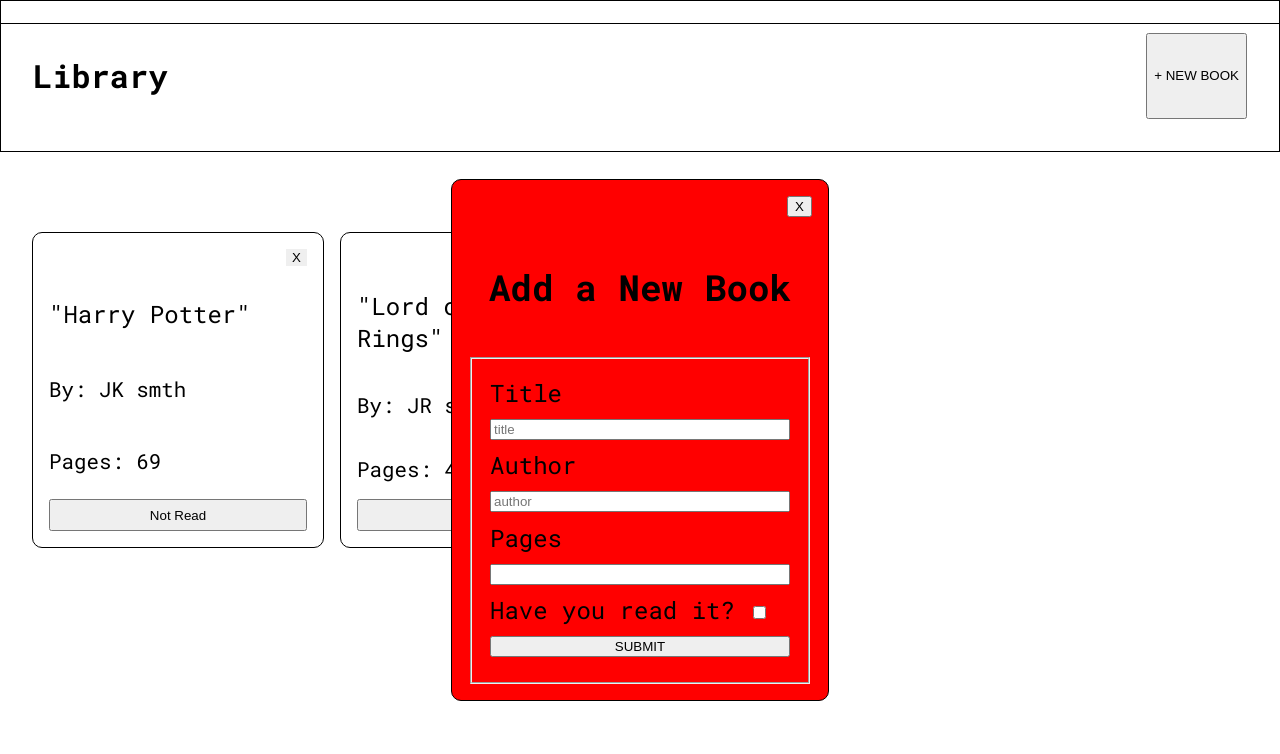
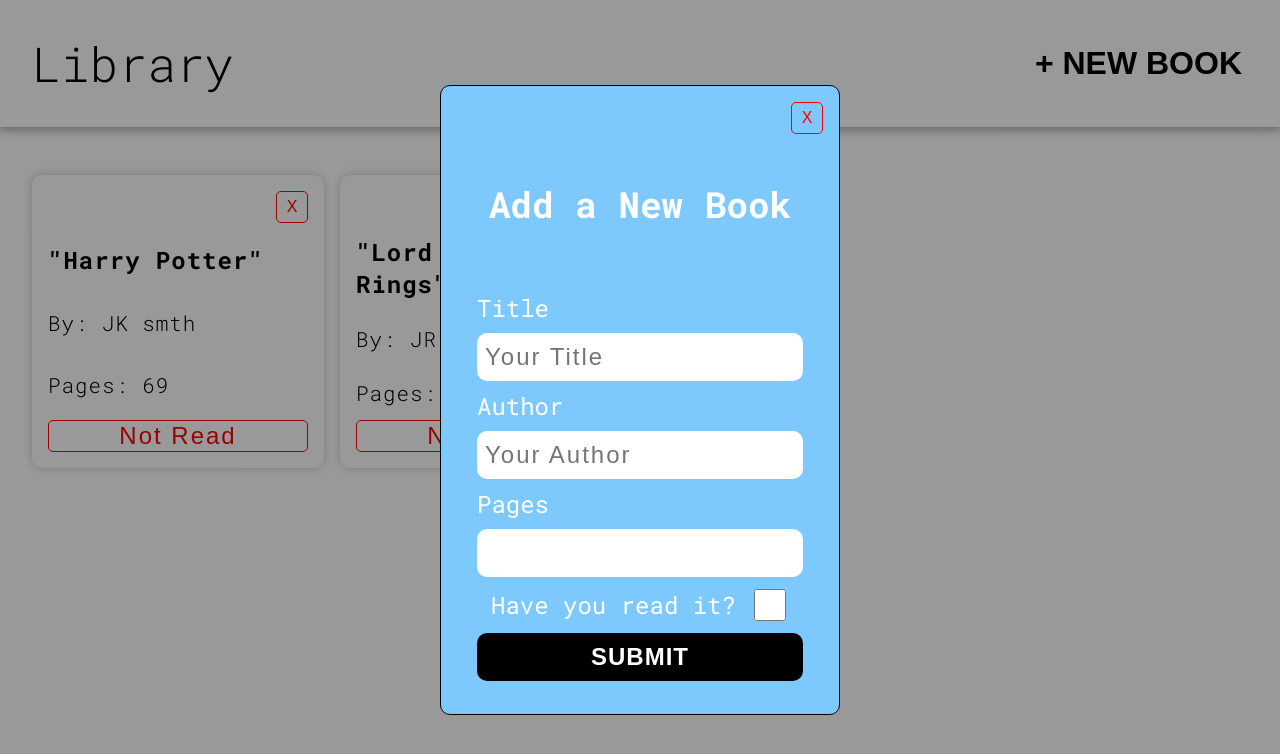
Before and after one commit to rzho17/Library, a website: page index.html in a window 1280 px wide. Both pictures are taken after a click on the button "+ NEW BOOK". Drawn offline with Linux system fonts and the light colour scheme.

Commit message:
Add styles to form

```diff
--- a/app.js
+++ b/app.js
@@ -2,9 +2,7 @@ const card = document.querySelector(".card");
 const newBook = document.querySelector("#new");
 const form = document.querySelector("#form");
 const close = document.querySelector("#close");
-const submit = document.querySelector("#submit");
 const formContainer = document.querySelector(".formContainer");
-const modal = document.querySelector(".modal");
 let n = 0;
 
 const harryPotter = {
@@ -54,8 +52,12 @@ function addToLibrary(arr) {
 
     if (values[3] === "on" || values[3] == "read") {
       readBtn.textContent = "Read";
+      readBtn.style.color = "green";
+      readBtn.style.borderColor = "green";
     } else {
       readBtn.textContent = "Not Read";
+      readBtn.style.color = "red";
+      readBtn.style.borderColor = "red";
     }
 
     infoCard.append(readBtn);
@@ -81,9 +83,13 @@ card.addEventListener("click", (e) => {
     ) {
       e.target.textContent = "Not Read";
       myLibrary[e.target.dataset.attribute].read = "not read";
+      e.target.style.color = "red";
+      e.target.style.borderColor = "red";
     } else {
       e.target.textContent = "Read";
       myLibrary[e.target.dataset.attribute].read = "read";
+      e.target.style.color = "green";
+      e.target.style.borderColor = "green";
     }
   }
 });
@@ -95,13 +101,6 @@ close.addEventListener("click", (e) => {
 newBook.addEventListener("click", () => {
   formContainer.style.display = " flex";
 });
-
-// document.addEventListener("click", (e) => {
-//   if (!e.target.contains(formContainer)) {
-//     formContainer.style.display = "none";
-//     alert("hi");
-//   }
-// });
 
 formContainer.addEventListener("click", (e) => {
   if (e.target.className === "formContainer") {
--- a/index.html
+++ b/index.html
@@ -19,9 +19,8 @@
       <button id="new">+ NEW BOOK</button>
     </header>
 
+    <div class="formContainer">
       <div class="modal">
-      <div class="formContainer">
-        <div class="test">
         <button id="close">X</button>
         <h2>Add a New Book</h2>
         <form action="" id="form">
@@ -31,7 +30,7 @@
               type="text"
               id="title"
               name="title"
-                placeholder="title"
+              placeholder="Your Title"
               required
             />
             <label for="author">Author</label>
@@ -39,7 +38,7 @@
               type="text"
               id="author"
               name="author"
-                placeholder="author"
+              placeholder="Your Author"
               required
             />
             <label for="pages">Pages</label>
@@ -60,7 +59,6 @@
         </form>
       </div>
     </div>
-    </div>
 
     <main class="card"></main>
 
--- a/styles.css
+++ b/styles.css
@@ -1,3 +1,9 @@
+:root {
+  --close: red;
+  --light: white;
+  --dark: black;
+}
+
 body {
   min-width: 100vw;
   min-height: 100vh;
@@ -7,27 +13,57 @@ body {
   font-family: "Roboto Mono", monospace, sans-serif;
 }
 
+/* Header section */
+
+h1 {
+  font-size: 3rem;
+  font-weight: 300;
+  margin: 0;
+}
+
+#new {
+  font-size: 2rem;
+  font-weight: 700;
+
+  background-color: transparent;
+  border: none;
+}
+
+#new:hover,
+.remove:hover,
+.readStatus:hover,
+#close:hover,
+#read:hover,
+#submit:hover {
+  cursor: pointer;
+}
+
 .header {
   display: flex;
   justify-content: space-between;
 
   padding: 2rem;
 
-  margin-bottom: 3rem;
+  /* margin-bottom: 3rem; */
 
-  border: 1px solid;
   position: sticky;
   top: 0;
 
-  background-color: white;
+  box-shadow: 0px 1px 10px 1px rgba(0, 0, 0, 0.4);
+
+  background-color: var(--light);
 }
+
+/* Main Content */
 
 .card {
   display: grid;
   grid-template-columns: repeat(4, 1fr);
   gap: 1rem;
 
-  padding: 2rem;
+  padding: 3rem 2rem;
+
+  /* background-color: red; */
 }
 
 .bookContent {
@@ -47,12 +83,34 @@ body {
   padding: 1rem;
 
   font-size: 1.3rem;
+  letter-spacing: 1px;
+
+  background-color: var(--light);
+  box-shadow: 0px 0px 10px rgb(0, 0, 0, 0.2);
+  border: none;
 }
 
-.remove {
+.remove,
+.readStatus,
+#close {
   align-self: flex-end;
 
-  border: none;
+  font-size: 1rem;
+  font-weight: 200;
+  width: 2rem;
+  height: 2rem;
+
+  color: var(--close);
+  background-color: transparent;
+  border: 1px solid var(--close);
+  border-radius: 5px;
+}
+
+.remove:hover,
+#close:hover {
+  background-color: var(--close);
+  border: var(--light);
+  color: var(--light);
 }
 
 .readStatus {
@@ -60,14 +118,24 @@ body {
 
   width: 100%;
   height: 2rem;
+
+  font-size: 1.5rem;
+  letter-spacing: 2px;
+}
+.readStatus:hover {
+  color: var(--light) !important;
+  background-color: rgb(18, 30, 22);
+  opacity: 20%;
 }
 
 .bookContent p {
-  margin-bottom: 1rem;
+  font-weight: 300;
+  margin: 0.8rem 0;
 }
 
 .bookContent p:nth-child(2)::before,
 .bookContent p:nth-child(2) {
+  font-weight: 700;
   content: '"';
   font-size: 1.5rem;
 }
@@ -82,6 +150,8 @@ body {
 .bookContent p:last-of-type::before {
   content: "Pages: ";
 }
+
+/* Form section */
 
 .formContainer {
   margin: 0 auto;
@@ -98,23 +168,20 @@ body {
   padding: 1rem;
   gap: 1rem;
 
-  border: 1px solid;
+  /* border: 1px solid; */
   border-radius: 10px;
 
   font-size: 1.5rem;
 
   position: fixed;
 
-  top: 55%;
+  top: 50%;
   left: 50%;
   transform: translate(-50%, -50%);
-  background-color: rgba(246, 144, 144, 0);
+  background-color: rgb(0, 0, 0, 0.4);
 }
-/* form {
-  height: 250px;
-} */
 
-.test {
+.modal {
   display: flex;
   flex-direction: column;
   align-items: center;
@@ -122,18 +189,69 @@ body {
   padding: 1rem;
   gap: 1rem;
 
-  background-color: red;
+  background-color: rgb(125, 200, 253);
   border: 1px solid;
   border-radius: 10px;
 }
+
 fieldset {
   display: flex;
   flex-direction: column;
   justify-content: space-evenly;
   width: 300px;
-  height: 300px;
+  height: 400px;
+
+  border: none;
+}
+
+h2 {
+  color: var(--light);
+}
+
+label {
+  color: var(--light);
+  margin: 0.5rem 0;
+}
+
+fieldset input {
+  font-size: 1.5rem;
+  letter-spacing: 2px;
+  height: 2rem;
+
+  padding: 0.5rem;
+
+  border-radius: 10px;
+
+  color: var(--dark);
+  background-color: var(--light);
+
+  border: none;
 }
 
 #close {
   align-self: flex-end;
 }
+
+label:last-of-type {
+  display: flex;
+  justify-content: space-evenly;
+  align-items: center;
+}
+
+#read {
+  width: 2rem;
+  accent-color: var(--dark);
+}
+
+#submit {
+  font-size: 1.5rem;
+  font-weight: 700;
+  height: 3rem;
+
+  color: var(--light);
+  background-color: var(--dark);
+
+  border: none;
+  border-radius: 10px;
+  letter-spacing: 1px;
+}
```
Also changed, not shown: img/close-svgrepo-com.svg (added). Lines whose indentation alone changed are shown as unchanged.
